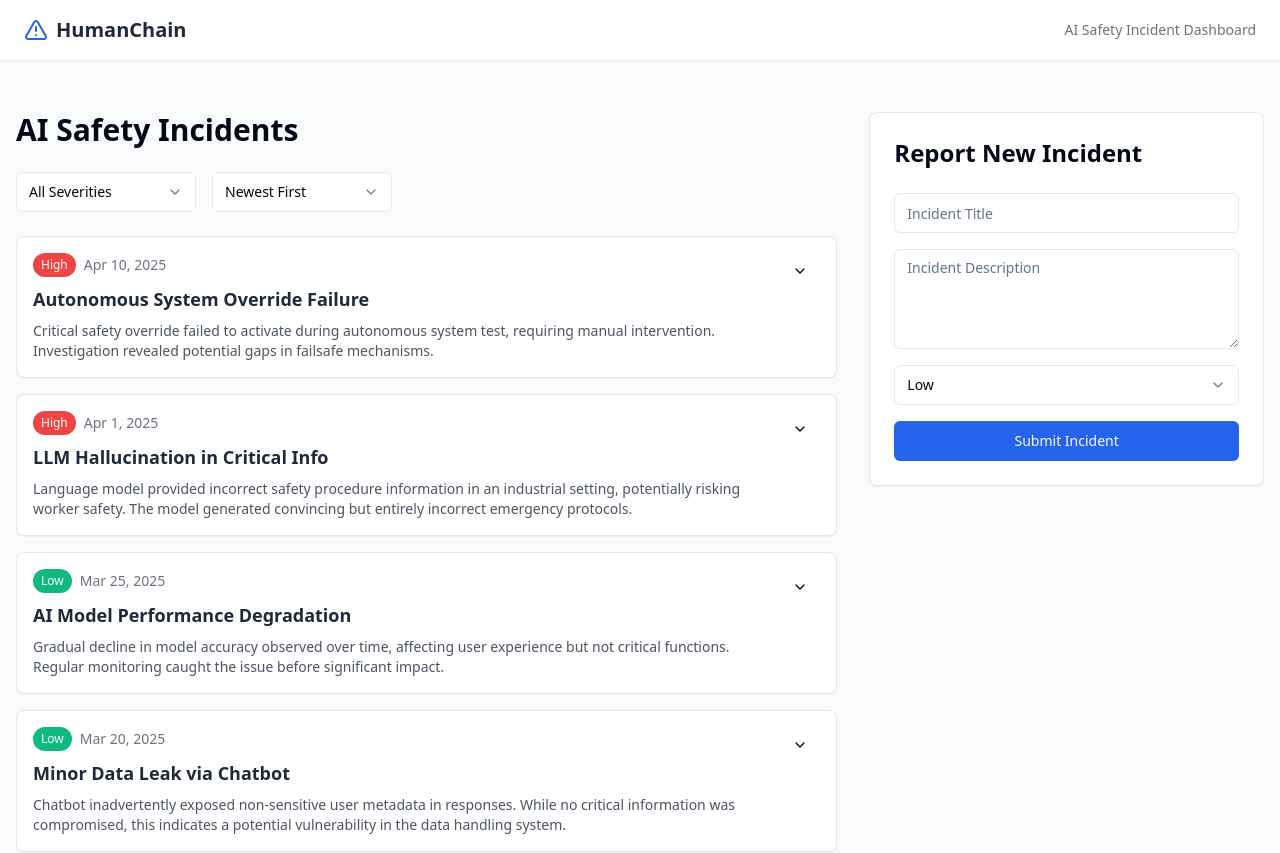
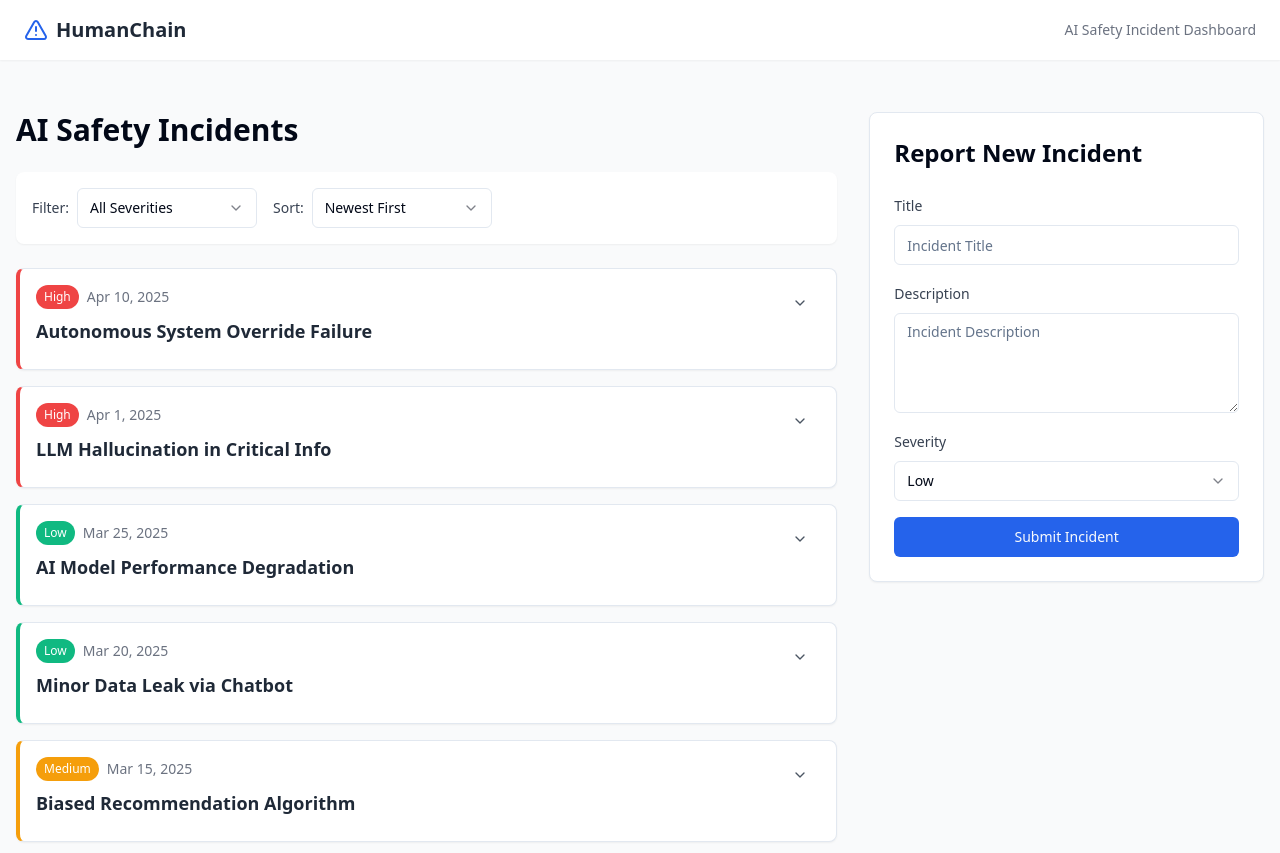
Before and after one commit to anjeetpatel2003/humanchain-incident-viewer, a React (Vite) app: page / in a window 1280 px wide. Shown: the top 853 px of the page. Built offline with nearby package versions, Linux system fonts and the light colour scheme.

Commit message:
Fix: Button functionality and UI enhancements
- Ensure all buttons function correctly.
- Implement UI improvements for a more polished look.
- Add any additional features to impress the HR.

```diff
--- a/package.json
+++ b/package.json
@@ -45,6 +45,7 @@
     "cmdk": "^1.0.0",
     "date-fns": "^3.6.0",
     "embla-carousel-react": "^8.3.0",
+    "framer-motion": "^12.9.1",
     "input-otp": "^1.2.4",
     "lucide-react": "^0.462.0",
     "next-themes": "^0.3.0",
--- a/src/components/Controls.tsx
+++ b/src/components/Controls.tsx
@@ -7,6 +7,7 @@ import {
   SelectTrigger,
   SelectValue,
 } from './ui/select';
+import { motion } from 'framer-motion';
 
 interface ControlsProps {
   selectedSeverity: string;
@@ -22,9 +23,15 @@ const Controls = ({
   onSortOrderChange,
 }: ControlsProps) => {
   return (
-    <div className="flex flex-col sm:flex-row gap-4 mb-6">
+    <motion.div
+      initial={{ opacity: 0, y: -20 }}
+      animate={{ opacity: 1, y: 0 }}
+      className="flex flex-col sm:flex-row gap-4 mb-6 p-4 bg-white rounded-lg shadow-sm"
+    >
+      <div className="flex items-center gap-2">
+        <span className="text-sm font-medium text-gray-700">Filter:</span>
         <Select value={selectedSeverity} onValueChange={onSeverityChange}>
-        <SelectTrigger className="w-[180px]">
+          <SelectTrigger className="w-[180px] bg-white hover:bg-gray-50 transition-colors">
             <SelectValue placeholder="Filter by severity" />
           </SelectTrigger>
           <SelectContent>
@@ -34,9 +41,12 @@ const Controls = ({
             <SelectItem value="High">High</SelectItem>
           </SelectContent>
         </Select>
+      </div>
 
+      <div className="flex items-center gap-2">
+        <span className="text-sm font-medium text-gray-700">Sort:</span>
         <Select value={sortOrder} onValueChange={onSortOrderChange}>
-        <SelectTrigger className="w-[180px]">
+          <SelectTrigger className="w-[180px] bg-white hover:bg-gray-50 transition-colors">
             <SelectValue placeholder="Sort by date" />
           </SelectTrigger>
           <SelectContent>
@@ -45,6 +55,7 @@ const Controls = ({
           </SelectContent>
         </Select>
       </div>
+    </motion.div>
   );
 };
 
--- a/src/components/IncidentCard.tsx
+++ b/src/components/IncidentCard.tsx
@@ -5,6 +5,7 @@ import { ChevronDown, ChevronUp } from 'lucide-react';
 import { Button } from './ui/button';
 import { Card } from './ui/card';
 import { format } from 'date-fns';
+import { motion, AnimatePresence } from 'framer-motion';
 
 interface IncidentCardProps {
   incident: Incident;
@@ -28,32 +29,54 @@ const IncidentCard = ({ incident }: IncidentCardProps) => {
   const severityColor = getSeverityColor(incident.severity);
 
   return (
-    <Card className="w-full p-4 hover:shadow-md transition-shadow duration-200 animate-fade-in">
+    <motion.div
+      initial={{ opacity: 0, y: 20 }}
+      animate={{ opacity: 1, y: 0 }}
+      transition={{ duration: 0.3 }}
+    >
+      <Card className="w-full p-4 hover:shadow-md transition-all duration-200 border-l-4 animate-fade-in relative overflow-hidden"
+        style={{ borderLeftColor: incident.severity === 'High' ? '#ef4444' : incident.severity === 'Medium' ? '#f59e0b' : '#10b981' }}>
         <div className="flex items-start justify-between">
           <div className="flex-1">
             <div className="flex items-center space-x-2 mb-2">
-            <span className={`${severityColor} text-white text-xs px-2 py-1 rounded-full`}>
+              <span className={`${severityColor} text-white text-xs px-2 py-1 rounded-full font-medium`}>
                 {incident.severity}
               </span>
               <span className="text-sm text-gray-500">
                 {format(new Date(incident.reported_at), 'MMM d, yyyy')}
               </span>
             </div>
-          <h3 className="text-lg font-semibold text-gray-800 mb-2">{incident.title}</h3>
-          <div className={`text-gray-600 text-sm ${!isExpanded ? 'line-clamp-2' : ''}`}>
+            <h3 className="text-lg font-semibold text-gray-800 mb-2 hover:text-primary transition-colors">
+              {incident.title}
+            </h3>
+            <AnimatePresence initial={false}>
+              {isExpanded && (
+                <motion.div
+                  initial={{ height: 0, opacity: 0 }}
+                  animate={{ height: 'auto', opacity: 1 }}
+                  exit={{ height: 0, opacity: 0 }}
+                  className="text-gray-600 text-sm"
+                >
                   {incident.description}
-          </div>
+                </motion.div>
+              )}
+            </AnimatePresence>
           </div>
           <Button
             variant="ghost"
             size="sm"
-          className="ml-4"
+            className="ml-4 hover:bg-gray-100"
             onClick={() => setIsExpanded(!isExpanded)}
           >
-          {isExpanded ? <ChevronUp className="h-4 w-4" /> : <ChevronDown className="h-4 w-4" />}
+            {isExpanded ? (
+              <ChevronUp className="h-4 w-4 text-gray-600" />
+            ) : (
+              <ChevronDown className="h-4 w-4 text-gray-600" />
+            )}
           </Button>
         </div>
       </Card>
+    </motion.div>
   );
 };
 
--- a/src/components/NewIncidentForm.tsx
+++ b/src/components/NewIncidentForm.tsx
@@ -13,6 +13,7 @@ import {
   SelectValue,
 } from './ui/select';
 import { useToast } from '../hooks/use-toast';
+import { motion } from 'framer-motion';
 
 interface NewIncidentFormProps {
   onSubmit: (incident: Omit<Incident, 'id'>) => void;
@@ -23,8 +24,9 @@ const NewIncidentForm = ({ onSubmit }: NewIncidentFormProps) => {
   const [title, setTitle] = useState('');
   const [description, setDescription] = useState('');
   const [severity, setSeverity] = useState<Severity>('Low');
+  const [isSubmitting, setIsSubmitting] = useState(false);
 
-  const handleSubmit = (e: React.FormEvent) => {
+  const handleSubmit = async (e: React.FormEvent) => {
     e.preventDefault();
 
     if (!title.trim() || !description.trim()) {
@@ -36,6 +38,9 @@ const NewIncidentForm = ({ onSubmit }: NewIncidentFormProps) => {
       return;
     }
 
+    setIsSubmitting(true);
+
+    try {
       const newIncident = {
         title,
         description,
@@ -44,6 +49,8 @@ const NewIncidentForm = ({ onSubmit }: NewIncidentFormProps) => {
       };
 
       onSubmit(newIncident);
+
+      // Reset form
       setTitle('');
       setDescription('');
       setSeverity('Low');
@@ -52,13 +59,28 @@ const NewIncidentForm = ({ onSubmit }: NewIncidentFormProps) => {
         title: "Success",
         description: "New incident reported successfully",
       });
+    } catch (error) {
+      toast({
+        title: "Error",
+        description: "Failed to submit incident",
+        variant: "destructive",
+      });
+    } finally {
+      setIsSubmitting(false);
+    }
   };
 
   return (
     <Card className="p-6">
+      <motion.div
+        initial={{ opacity: 0 }}
+        animate={{ opacity: 1 }}
+        transition={{ duration: 0.3 }}
+      >
         <h2 className="text-2xl font-semibold mb-6">Report New Incident</h2>
         <form onSubmit={handleSubmit} className="space-y-4">
-        <div>
+          <div className="space-y-2">
+            <label className="text-sm font-medium text-gray-700">Title</label>
             <Input
               placeholder="Incident Title"
               value={title}
@@ -66,7 +88,8 @@ const NewIncidentForm = ({ onSubmit }: NewIncidentFormProps) => {
               className="w-full"
             />
           </div>
-        <div>
+          <div className="space-y-2">
+            <label className="text-sm font-medium text-gray-700">Description</label>
             <Textarea
               placeholder="Incident Description"
               value={description}
@@ -74,9 +97,10 @@ const NewIncidentForm = ({ onSubmit }: NewIncidentFormProps) => {
               className="w-full min-h-[100px]"
             />
           </div>
-        <div>
+          <div className="space-y-2">
+            <label className="text-sm font-medium text-gray-700">Severity</label>
             <Select value={severity} onValueChange={(value) => setSeverity(value as Severity)}>
-            <SelectTrigger>
+              <SelectTrigger className="w-full">
                 <SelectValue placeholder="Select severity" />
               </SelectTrigger>
               <SelectContent>
@@ -86,10 +110,15 @@ const NewIncidentForm = ({ onSubmit }: NewIncidentFormProps) => {
               </SelectContent>
             </Select>
           </div>
-        <Button type="submit" className="w-full">
-          Submit Incident
+          <Button
+            type="submit"
+            className="w-full"
+            disabled={isSubmitting}
+          >
+            {isSubmitting ? 'Submitting...' : 'Submit Incident'}
           </Button>
         </form>
+      </motion.div>
     </Card>
   );
 };
```
Also changed, not shown: 1 other file (tests, documents, lock files or other folders). Lines whose indentation alone changed are shown as unchanged.
